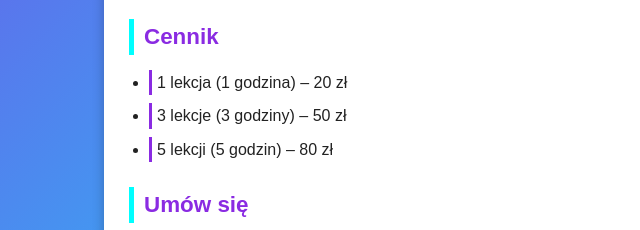
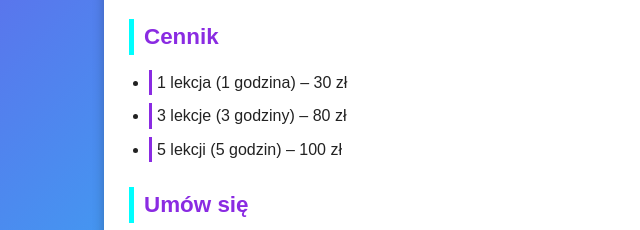
Before and after one commit to HasuTape/korepetycje, a plain HTML site: page index.html in a window 1280 px wide. Shown: the part 655-885 px from the top of the page, 136-776 px from the left. Drawn offline with Linux system fonts and the light colour scheme; a script that the page names is missing.

Commit message:
Update index.html

```diff
--- a/index.html
+++ b/index.html
@@ -36,9 +36,9 @@
 
         <h2>Cennik</h2>
         <ul>
-            <li>1 lekcja (1 godzina) – 20 zł</li>
-            <li>3 lekcje (3 godziny) – 50 zł</li>
-            <li>5 lekcji (5 godzin) – 80 zł</li>
+            <li>1 lekcja (1 godzina) – 30 zł</li>
+            <li>3 lekcje (3 godziny) – 80 zł</li>
+            <li>5 lekcji (5 godzin) – 100 zł</li>
         </ul>
 
         <h2>Umów się</h2>
```
